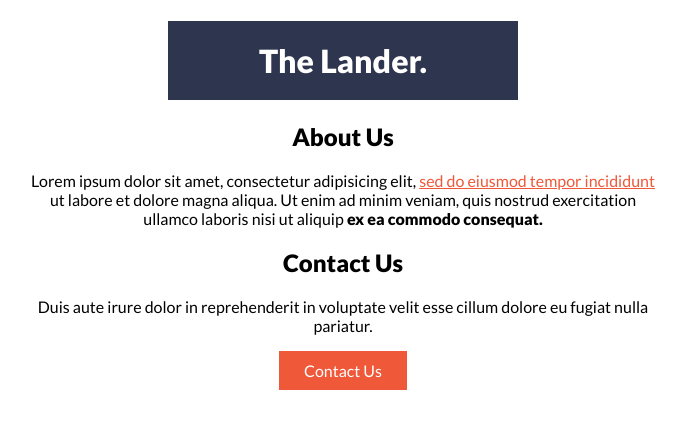
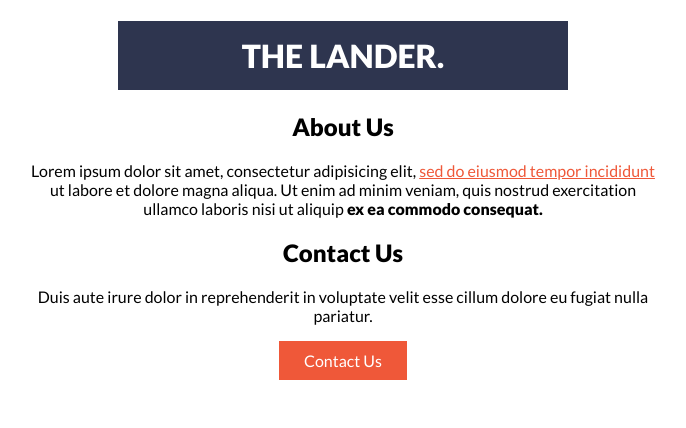
Before and after one commit to abh7662/LandingPageCSS, a plain HTML site: page index.html in a window 1280 px wide. Shown: the whole page, without its empty margins (297-983 px from the left). Drawn offline with Linux system fonts and the light colour scheme.

Commit message:
css updated

```diff
--- a/index.css
+++ b/index.css
@@ -10,13 +10,13 @@ a{
 	color: #ef5839;
 }
 .title-section{
-	width: 350px;
+	width: 450px;
 }
 .title-text{
 	background: #2e354f;
 	color: #fff;
-	padding: 20px;
-
+	padding: 15px;
+	text-transform: uppercase;
 }
 .btn{
 	display: inline-block;
```
